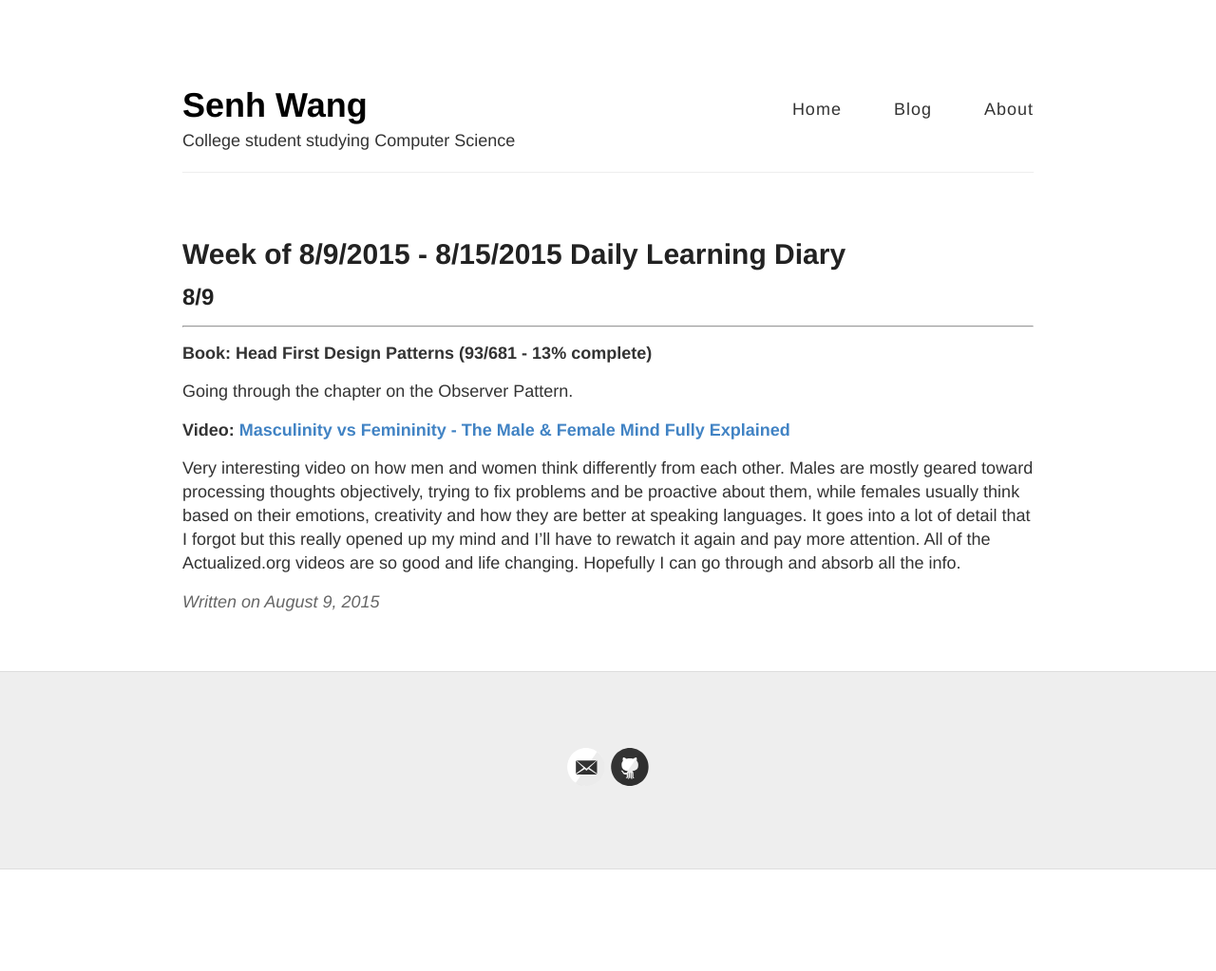
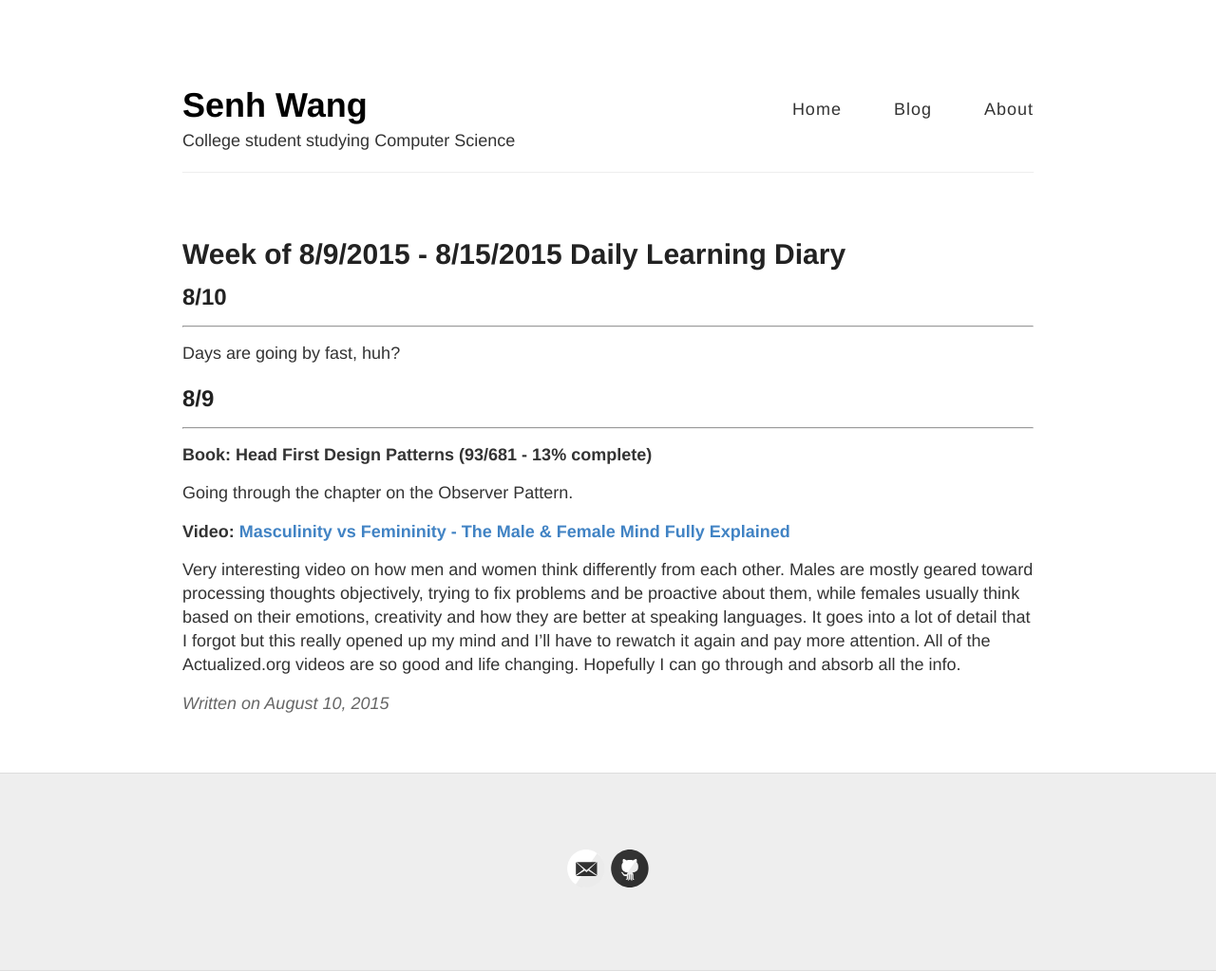
Before and after one commit to SenhW/senhw.github.io, a Jekyll site: the page built from _posts/2015-08-09-8-9-2015-learning-diary.md, in a window 1280 px wide. Shown: the whole page at 95% size. Built offline with Jekyll 4.4.1, drawn with Linux system fonts in a browser that asks for light colours; Markdown is read by kramdown in place of the engine named in the settings; before the commit the page ends 916 px from its top, so only the background shows below that.

Commit message:
8/10 entry

```diff
--- a/_posts/2015-08-09-8-9-2015-learning-diary.md
+++ b/_posts/2015-08-09-8-9-2015-learning-diary.md
@@ -2,8 +2,12 @@
 layout: post
 title: Week of 8/9/2015 - 8/15/2015 Daily Learning Diary
 permalink: /blog/8-9-2015-learning-diary/
-date: 2015-08-09
+date: 2015-08-10
 ---
+
+## 8/10
+---
+Days are going by fast, huh?
 
 ## 8/9
 ---
```
